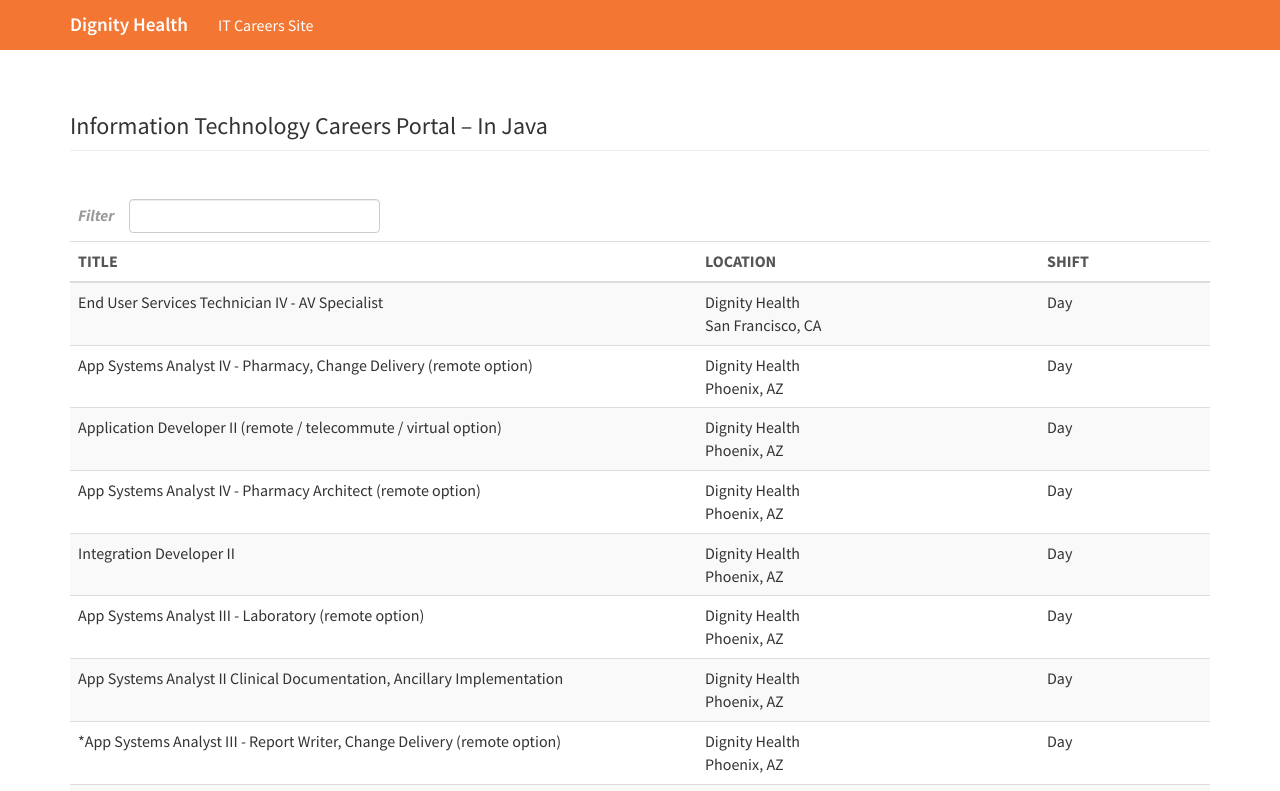
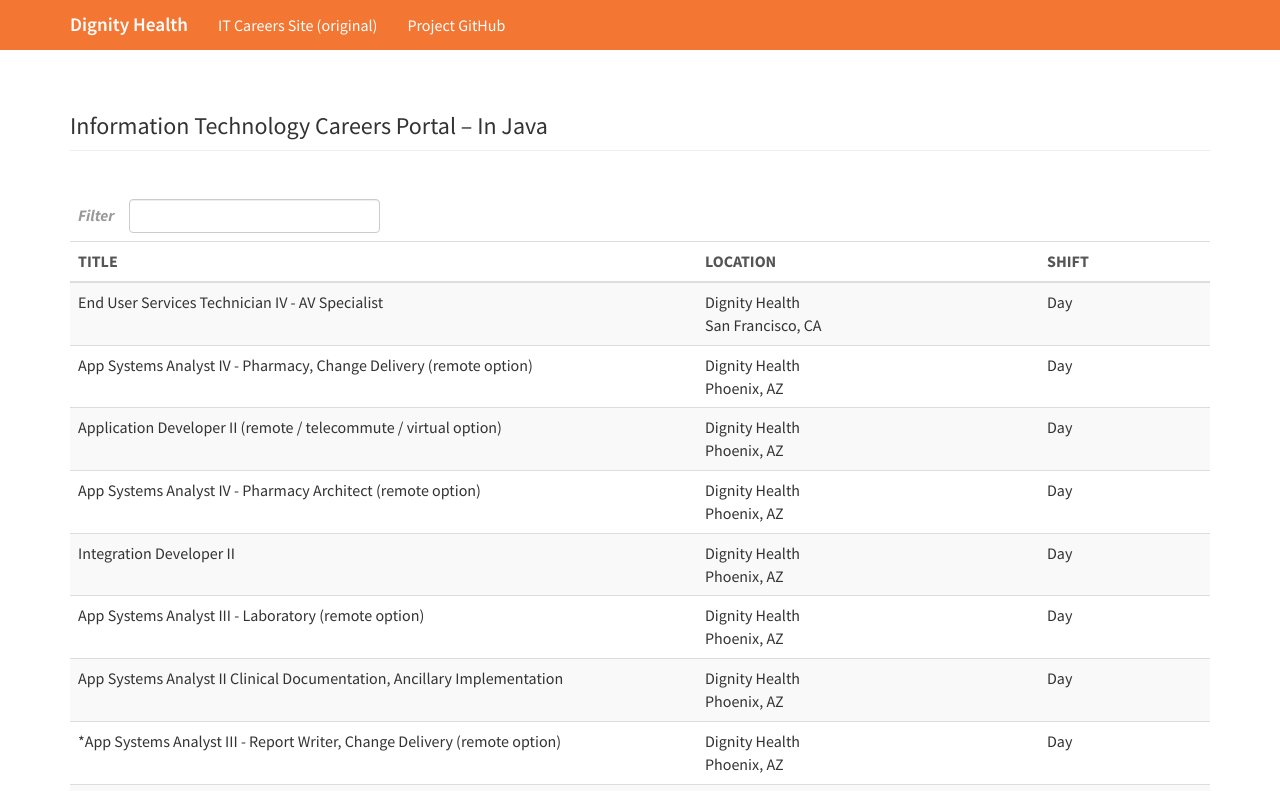
Before and after one commit to astockwell/dh-careers-java, a plain HTML site: page index.html in a window 1280 px wide. Shown: the top 791 px of the page. Drawn offline with Linux system fonts and the light colour scheme.

Commit message:
Update index.html

```diff
--- a/index.html
+++ b/index.html
@@ -35,7 +35,10 @@
 			<nav class="collapse navbar-collapse bs-navbar-collapse" role="navigation">
 				<ul class="nav navbar-nav">
 					<li>
-						<a href="http://dignityhealth.org/careers/jobs/index.php?do=search&category=Information+Technology+%28IT%29&location=" target="_blank">IT Careers Site</a>
+						<a href="http://dignityhealth.org/careers/jobs/index.php?do=search&category=Information+Technology+%28IT%29&location=" target="_blank">IT Careers Site (original)</a>
+					</li>
+					<li>
+						<a href="https://github.com/astockwell/dh-careers-java">Project GitHub</a>
 					</li>
 				</ul>
 			</nav>
```
